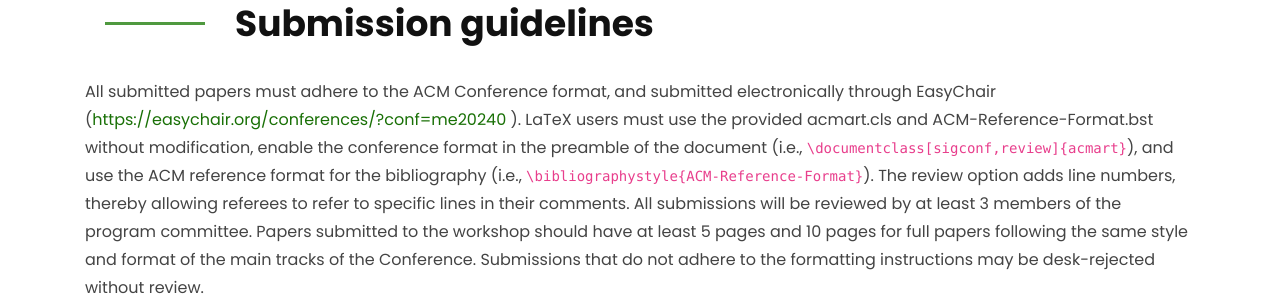
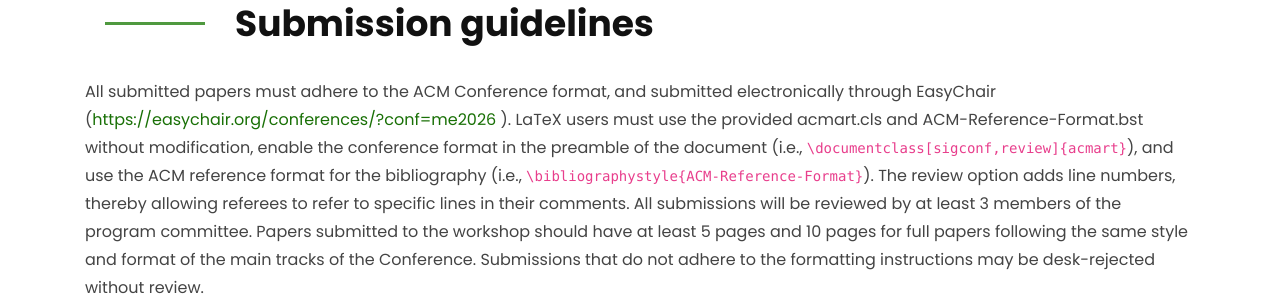
Before and after one commit to models-and-evolution/models-and-evolution2024.github.io, a Jekyll site: the page built from call-for-paper/index.md, in a window 1280 px wide. Shown: the part 1296-1596 px from the top of the page. Built offline with Jekyll 4.4.1, drawn with Linux system fonts in a browser that asks for light colours; some of the changed lines change nothing that is shown.

Commit message:
Submission link

```diff
--- a/call-for-paper/index.md
+++ b/call-for-paper/index.md
@@ -117,7 +117,7 @@
         <div class="row">
             <div class="col-lg-12">
                 <p>
-                    All submitted papers must adhere to the ACM Conference format, and submitted electronically through EasyChair (<a href="https://easychair.org/conferences/?conf=me20240">https://easychair.org/conferences/?conf=me20240</a> ).
+                    All submitted papers must adhere to the ACM Conference format, and submitted electronically through EasyChair (<a href="https://easychair.org/conferences/?conf=me2026">https://easychair.org/conferences/?conf=me2026</a> ).
                     LaTeX users must use the provided acmart.cls and ACM-Reference-Format.bst without modification, enable the conference format in the preamble of the document (i.e., <code>\documentclass[sigconf,review]{acmart}</code>), and use the ACM reference format for the bibliography (i.e., <code>\bibliographystyle{ACM-Reference-Format}</code>). The review option adds line numbers, thereby allowing referees to refer to specific lines in their comments.
                     All submissions will be reviewed by at least 3 members of the program committee. Papers submitted to the workshop should have at least 5 pages and 10 pages for full papers following the same style and format of the main tracks of the Conference. Submissions that do not adhere to the formatting instructions may be desk-rejected without review.
                 </p>
```
